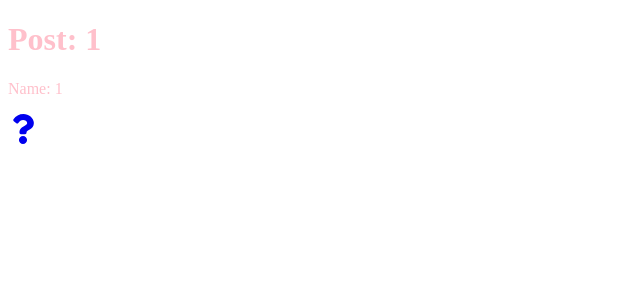
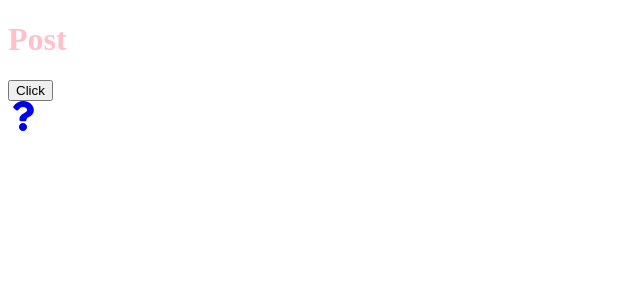
Before and after one commit to oscar-ct/react-practice, a React (Create React App) app: page /post/1/1 in a window 1280 px wide. Shown: the top 300 px of the page, without its empty margins (0-640 px from the left). Built offline with nearby package versions, Linux system fonts and the light colour scheme.

Commit message:
feat: practiced using Navigate hook and also nested Routes

```diff
--- a/src/App.js
+++ b/src/App.js
@@ -92,8 +92,8 @@ function App() {
                 <Route path="/about" element={<About/>}>
                 </Route>
 
-                <Route path="/post/:id/:name" element={<Post/>}>
-                </Route>
+                {/*<Route path="/post/:id/:name" element={<Post/>}></Route>*/}
+                <Route path="/post*" element={<Post/>}/>
 
 
             </Routes>
--- a/src/components/Post.jsx
+++ b/src/components/Post.jsx
@@ -1,12 +1,34 @@
-import { useParams } from "react-router-dom";
+// import { useParams } from "react-router-dom";
+import {Navigate, useNavigate, Routes, Route} from "react-router-dom";
 
 function Post() {
-    const params = useParams();
+    // const params = useParams();
+
+    const navigate = useNavigate()
+
+    const onClick = () => {
+        navigate('/about')
+    }
+
+    const status = 200;
+    if(status === 404) {
+        return <Navigate to="/notfound" />
+    }
+
+
+
 
     return (
+        // <div>
+        //     <h1>Post: {params.id}</h1>
+        //     <p>Name: {params.name}</p>
+        // </div>
         <div>
-            <h1>Post: {params.id}</h1>
-            <p>Name: {params.name}</p>
+            <h1>Post</h1>
+            <button onClick={onClick}>Click</button>
+            <Routes>
+                <Route path="/show" element={<h1>Hello World</h1>}/>
+            </Routes>
         </div>
     )
 }
```
